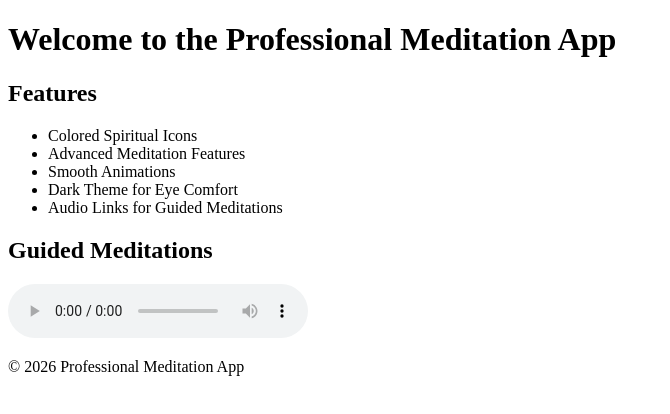
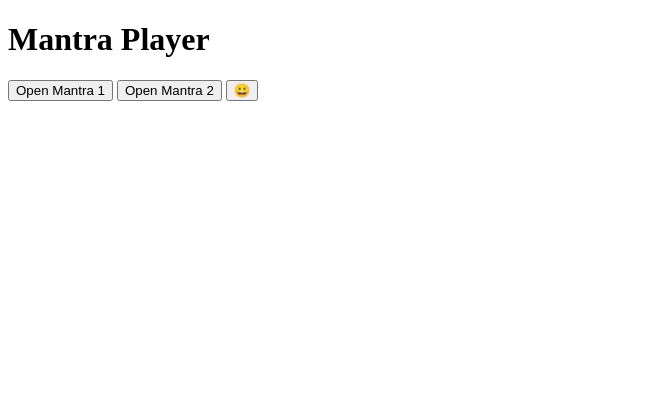
Before and after one commit to rishidogra3/Om, a plain HTML site: page index.html in a window 1280 px wide. Shown: the whole page, without its empty margins (0-670 px from the left). Drawn offline with Linux system fonts and the light colour scheme.

Commit message:
Update index.html with auto-repeat functionality and large emoji display

```diff
--- a/index.html
+++ b/index.html
@@ -3,35 +3,35 @@
 <head>
     <meta charset="UTF-8">
     <meta name="viewport" content="width=device-width, initial-scale=1.0">
-    <title>Professional Meditation App</title>
-    <link rel="stylesheet" href="styles.css">
+    <title>Mantra Player</title>
 </head>
-<body class="dark-theme">
-    <header>
-        <h1>Welcome to the Professional Meditation App</h1>
-    </header>
-    <main>
-        <section class="features">
-            <h2>Features</h2>
-            <ul>
-                <li>Colored Spiritual Icons</li>
-                <li>Advanced Meditation Features</li>
-                <li>Smooth Animations</li>
-                <li>Dark Theme for Eye Comfort</li>
-                <li>Audio Links for Guided Meditations</li>
-            </ul>
-        </section>
-        <section class="meditations">
-            <h2>Guided Meditations</h2>
-            <audio controls>
-                <source src="audio/guided_meditation.mp3" type="audio/mpeg">
-                Your browser does not support the audio element.
-            </audio>
-        </section>
-    </main>
-    <footer>
-        <p>&copy; 2026 Professional Meditation App</p>
-    </footer>
-    <script src="scripts.js"></script>
+<body>
+    <div id="player">
+        <h1>Mantra Player</h1>
+        <button onclick="playMantra('mantra1.mp3')">Open Mantra 1</button>
+        <button onclick="playMantra('mantra2.mp3')">Open Mantra 2</button>
+        <!-- Add buttons for all other mantras here -->
+        <button id="large-emoji">😀</button>
+    </div>
+
+    <script>
+        // Auto-repeat functionality
+        let audio;
+        function playMantra(link) {
+            if (audio) {
+                audio.pause();
+            }
+            audio = new Audio(link);
+            audio.loop = true; // Enable auto-repeat
+            audio.play();
+            displayLargeEmoji();
+        }
+
+        function displayLargeEmoji() {
+            const emojiButton = document.getElementById('large-emoji');
+            emojiButton.style.fontSize = '48px'; // Set large emoji size
+            // Additional logic to show the emoji, if necessary
+        }
+    </script>
 </body>
 </html>
```
